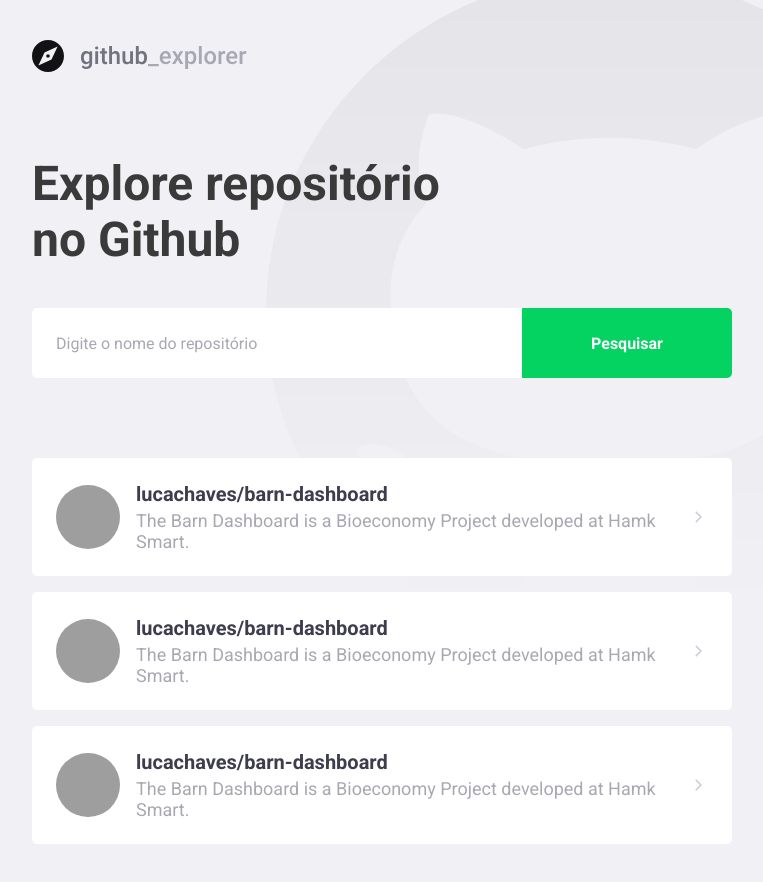
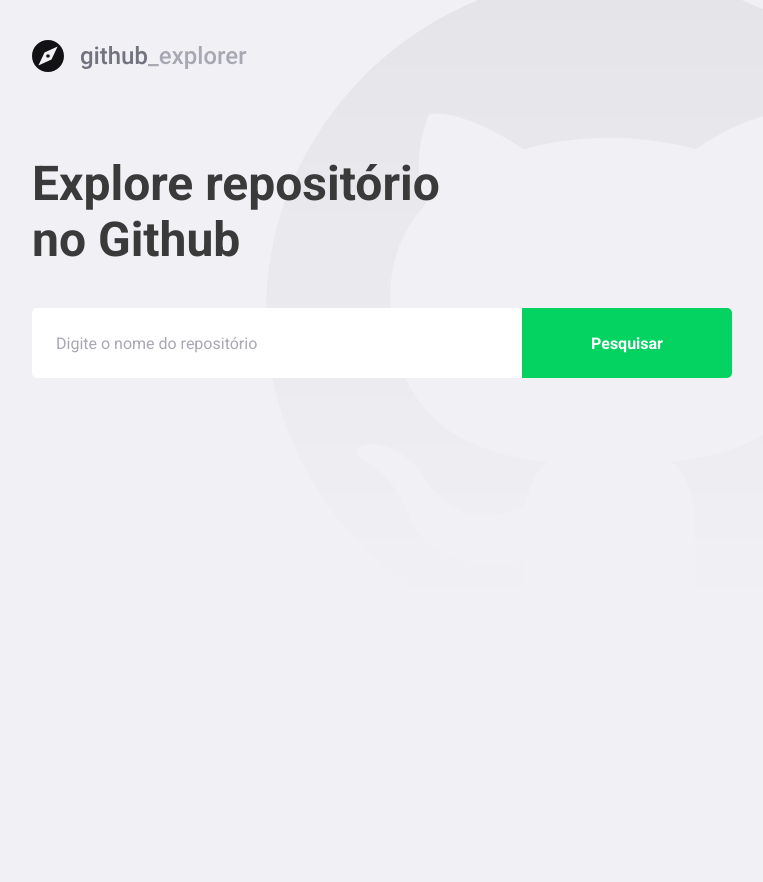
Before and after one commit to lucachaves/gostack-primeiro-projeto-react, a React (Create React App) app: page / in a window 1280 px wide. Shown: the whole page, without its empty margins (148-911 px from the left). After the commit the page ends 800 px from the top, so only its background shows below. Built offline with nearby package versions, Linux system fonts and the light colour scheme; grey boxes are pictures that could not be loaded.

Commit message:
conectando a api

```diff
--- a/package.json
+++ b/package.json
@@ -10,6 +10,7 @@
     "@types/node": "^12.0.0",
     "@types/react": "^16.9.0",
     "@types/react-dom": "^16.9.0",
+    "axios": "^0.19.2",
     "polished": "^3.5.2",
     "react": "^16.13.1",
     "react-dom": "^16.13.1",
--- a/src/pages/Dashboard/index.tsx
+++ b/src/pages/Dashboard/index.tsx
@@ -1,67 +1,66 @@
-import React from 'react';
+import React, { useState, FormEvent } from 'react';
 import { FiChevronRight } from 'react-icons/fi';
+import api from '../../services/api';
 
 import logoImg from '../../assets/logo.svg';
 
 import { Title, Form, Repositories } from './styles';
 
+interface Repository {
+  full_name: string;
+  description: string;
+  owner: {
+    login: string;
+    avatar_url: string;
+  };
+}
+
 const Dashborad: React.FC = () => {
+  const [newRepo, setNewRepo] = useState('');
+  const [repositories, setRepositories] = useState<Repository[]>([]);
+
+  async function handleAddRepository(
+    event: FormEvent<HTMLFormElement>,
+  ): Promise<void> {
+    event.preventDefault();
+
+    const response = await api.get<Repository>(`repos/${newRepo}`);
+
+    const repository = response.data;
+
+    setRepositories([...repositories, repository]);
+    setNewRepo('');
+  }
+
   return (
     <>
       <img src={logoImg} alt="Github Explorer" />
       <Title>Explore repositório no Github</Title>
 
-      <Form>
-        <input placeholder="Digite o nome do repositório" />
+      <Form onSubmit={handleAddRepository}>
+        <input
+          value={newRepo}
+          onChange={(e) => setNewRepo(e.target.value)}
+          placeholder="Digite o nome do repositório"
+        />
         <button type="submit">Pesquisar</button>
       </Form>
 
       <Repositories>
-        <a href="test">
+        {repositories.map((repository) => (
+          <a key={repository.full_name} href="test">
             <img
-            src="https://avatars3.githubusercontent.com/u/205412?s=460&u=6472e12aeadbb1d8d673e9a402ed29632a8d3aaf&v=4"
-            alt="Luiz Carlos"
+              src={repository.owner.avatar_url}
+              alt={repository.owner.login}
             />
             <div>
-            <strong>lucachaves/barn-dashboard</strong>
-            <p>
-              The Barn Dashboard is a Bioeconomy Project developed at Hamk
-              Smart.
-            </p>
+              <strong>{repository.full_name}</strong>
+              <p>{repository.description}</p>
             </div>
 
             <FiChevronRight size={20} />
           </a>
-        <a href="test">
-          <img
-            src="https://avatars3.githubusercontent.com/u/205412?s=460&u=6472e12aeadbb1d8d673e9a402ed29632a8d3aaf&v=4"
-            alt="Luiz Carlos"
-          />
-          <div>
-            <strong>lucachaves/barn-dashboard</strong>
-            <p>
-              The Barn Dashboard is a Bioeconomy Project developed at Hamk
-              Smart.
-            </p>
-          </div>
-
-          <FiChevronRight size={20} />
-        </a>
-        <a href="test">
-          <img
-            src="https://avatars3.githubusercontent.com/u/205412?s=460&u=6472e12aeadbb1d8d673e9a402ed29632a8d3aaf&v=4"
-            alt="Luiz Carlos"
-          />
-          <div>
-            <strong>lucachaves/barn-dashboard</strong>
-            <p>
-              The Barn Dashboard is a Bioeconomy Project developed at Hamk
-              Smart.
-            </p>
-          </div>
-
-          <FiChevronRight size={20} />
-        </a>
+        ))}
       </Repositories>
     </>
   );
--- a/src/pages/Dashboard/styles.ts
+++ b/src/pages/Dashboard/styles.ts
@@ -75,7 +75,8 @@
     }
 
     div {
-      margin-left: 16px;
+      margin: 0 16px;
+      flex: 1;
 
       strong {
         font-size: 20px;
--- /dev/null
+++ b/src/services/api.ts
@@ -0,0 +1,7 @@
+import axios from 'axios';
+
+const api = axios.create({
+  baseURL: 'https://api.github.com/',
+});
+
+export default api;
```
Also changed, not shown: .eslintrc.json, 1 other file (tests, documents, lock files or other folders). Lines whose indentation alone changed are shown as unchanged.
